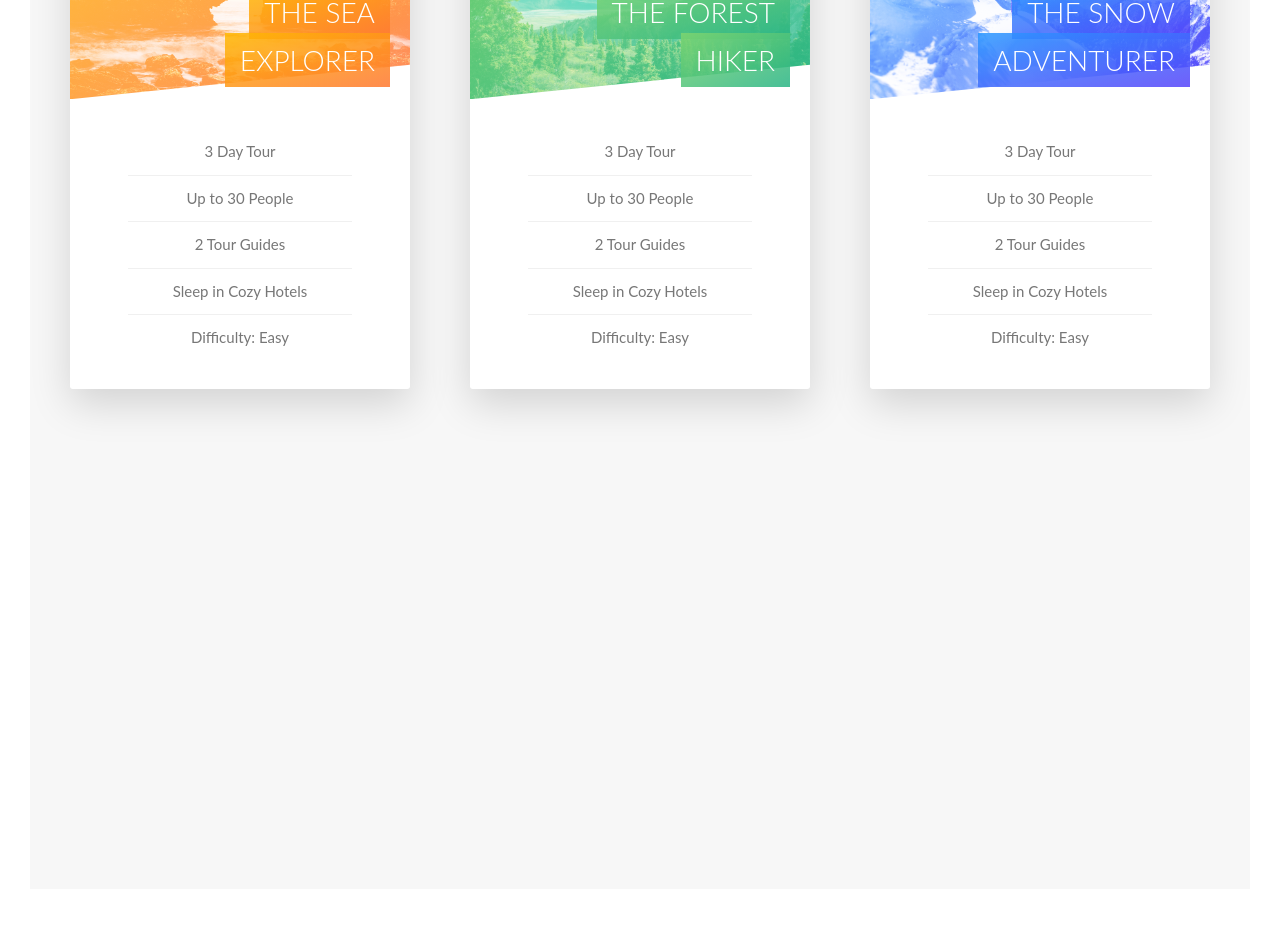
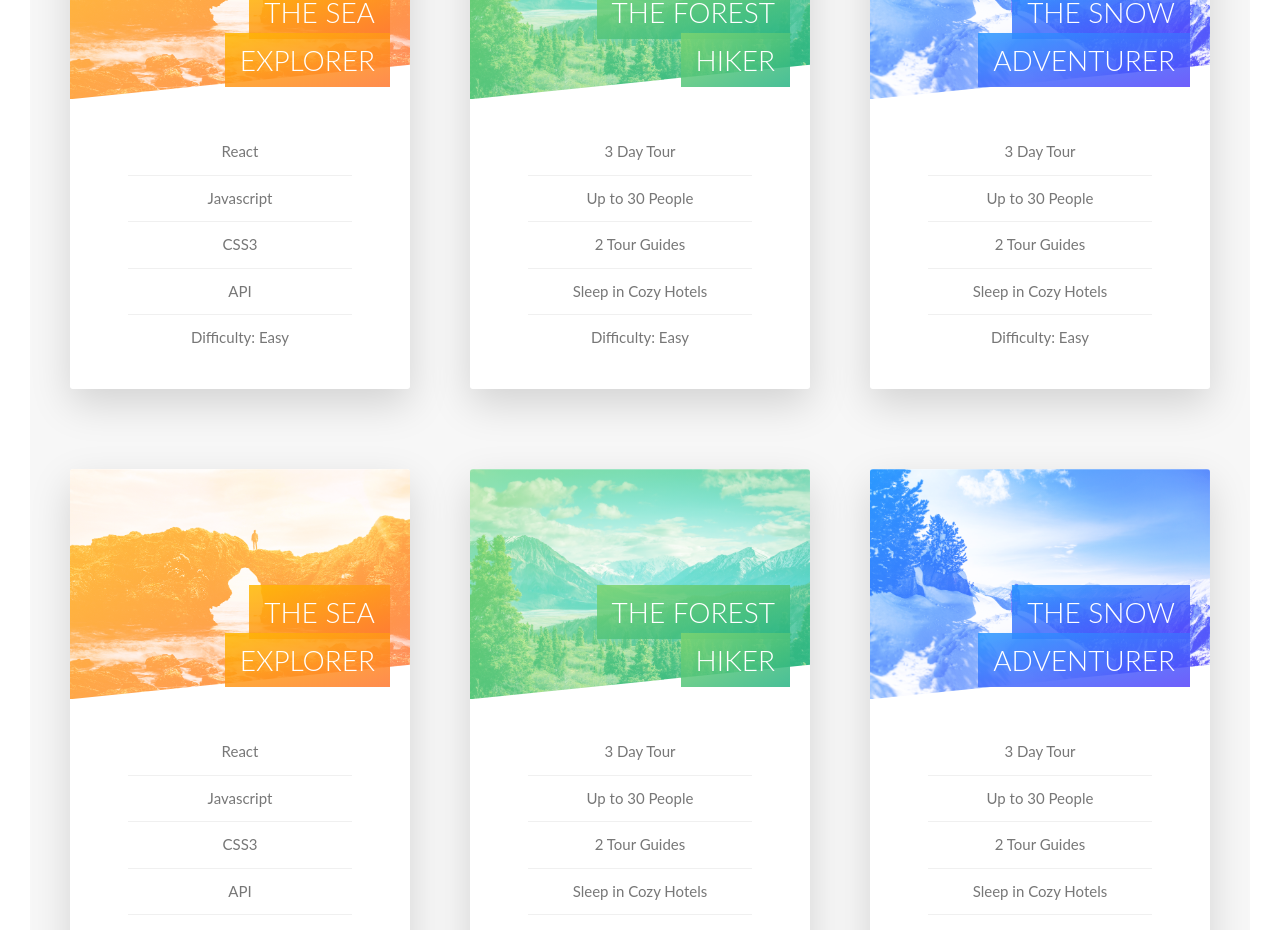
Before and after one commit to Plunky33/react-portfolio-site, a React (Create React App) app: page / in a window 1280 px wide. Shown: the part 2580-3510 px from the top of the page. Built offline with nearby package versions, Linux system fonts and the light colour scheme.

Commit message:
clean up className and keys

```diff
--- a/src/components/FeatureBox.js
+++ b/src/components/FeatureBox.js
@@ -30,11 +30,11 @@ const boxContent = [
 
 const renderedContent = boxContent.map((item) => {
   return (
-    <div class="col-1-of-4">
-      <div class="feature-box">
-        <i class={`feature-box__icon icon-basic-${item.icon}`}></i>
-        <h3 class="heading-tertiary u-margin-bottom-small">{item.tag}</h3>
-        <p class="feature-box__text">{item.copy}</p>
+    <div key={item.tag} className="col-1-of-4">
+      <div className="feature-box">
+        <i className={`feature-box__icon icon-basic-${item.icon}`}></i>
+        <h3 className="heading-tertiary u-margin-bottom-small">{item.tag}</h3>
+        <p className="feature-box__text">{item.copy}</p>
       </div>
     </div>
   );
--- a/src/components/FeatureCard.js
+++ b/src/components/FeatureCard.js
@@ -7,10 +7,10 @@ const cardContent = [
     headingNum: 1,
     backNum: 1,
     title: "The Sea Explorer",
-    slugA: "3 Day Tour",
-    slugB: "Up to 30 People",
-    slugC: "2 Tour Guides",
-    slugD: "Sleep in Cozy Hotels",
+    slugA: "React",
+    slugB: "Javascript",
+    slugC: "CSS3",
+    slugD: "API",
     slugE: "Difficulty: Easy",
     backTitle: "Only",
     backSubtitle: "$297",
@@ -26,7 +26,7 @@ const cardContent = [
     slugD: "Sleep in Cozy Hotels",
     slugE: "Difficulty: Easy",
     backTitle: "Only",
-    backSubtitle: "$297",
+    backSubtitle: "$497",
   },
   {
     picNum: 3,
@@ -39,26 +39,26 @@ const cardContent = [
     slugD: "Sleep in Cozy Hotels",
     slugE: "Difficulty: Easy",
     backTitle: "Only",
-    backSubtitle: "$297",
+    backSubtitle: "$697",
   },
 ];
 
 const renderedContent = cardContent.map((item) => {
   return (
-    <div class="col-1-of-3">
-      <div class="card">
-        <div class="card__side card__side--front">
-          <div class={`card__picture card__picture--${item.picNum}`}>
+    <div className="col-1-of-3">
+      <div className="card">
+        <div className="card__side card__side--front">
+          <div className={`card__picture card__picture--${item.picNum}`}>
             &nbsp;
           </div>
-          <h4 class="card__heading">
+          <h4 className="card__heading">
             <span
-              class={`card__heading-span card__heading-span--${item.headingNum}`}
+              className={`card__heading-span card__heading-span--${item.headingNum}`}
             >
               {item.title}
             </span>
           </h4>
-          <div class="card__details">
+          <div className="card__details">
             <ul>
               <li>{item.slugA}</li>
               <li>{item.slugB}</li>
@@ -69,14 +69,14 @@ const renderedContent = cardContent.map((item) => {
           </div>
         </div>
         <div
-          class={`card__side card__side--back card__side--back-${item.backNum}`}
+          className={`card__side card__side--back card__side--back-${item.backNum}`}
         >
-          <div class="card__cta">
-            <div class="card__price-box">
-              <p class="card__price-only">{item.backTitle}</p>
-              <p class="card__price-value">{item.backSubtitle}</p>
+          <div className="card__cta">
+            <div className="card__price-box">
+              <p className="card__price-only">{item.backTitle}</p>
+              <p className="card__price-value">{item.backSubtitle}</p>
             </div>
-            <HeroButton text="Check Out Project" />
+            <HeroButton text="See Project" />
           </div>
         </div>
       </div>
--- a/src/components/SectionAbout.js
+++ b/src/components/SectionAbout.js
@@ -5,36 +5,38 @@ import React from "react";
 
 const SectionAbout = () => {
   return (
-    <section class="section-about">
-      <div class="u-center-text u-margin-bottom-big">
-        <h2 class="heading-secondary">Exciting Tour for Adventurous People</h2>
+    <section className="section-about">
+      <div className="u-center-text u-margin-bottom-big">
+        <h2 className="heading-secondary">
+          Exciting Tour for Adventurous People
+        </h2>
       </div>
 
-      <div class="row">
-        <div class="col-1-of-2">
-          <h3 class="heading-tertiary u-margin-bottom-small">
+      <div className="row">
+        <div className="col-1-of-2">
+          <h3 className="heading-tertiary u-margin-bottom-small">
             You're going to fall in love with nature
           </h3>
-          <p class="paragraph">
+          <p className="paragraph">
             Lorem ipsum, dolor sit amet consectetur adipisicing elit. Doloribus
             nesciunt vitae corporis iusto nostrum eius, nisi libero sequi.
             Doloribus nesciunt vitae corporis iusto nostrum eius, nisi libero
             sequi.
           </p>
 
-          <h3 class="heading-tertiary u-margin-bottom-small">
+          <h3 className="heading-tertiary u-margin-bottom-small">
             Live adventures like you never have before
           </h3>
-          <p class="paragraph">
+          <p className="paragraph">
             Lorem ipsum, dolor sit amet consectetur adipisicing elit. Doloribus
             nesciunt vitae corporis iusto nostrum eius, nisi libero sequi.
           </p>
-          <a href="#about" class="btn-text">
+          <a href="#about" className="btn-text">
             Learn More &rarr;
           </a>
         </div>
-        <div class="col-1-of-2">
-          <div class="composition">
+        <div className="col-1-of-2">
+          <div className="composition">
             <img
               src={nature1}
               alt="about"
--- a/src/components/SectionCard.js
+++ b/src/components/SectionCard.js
@@ -3,11 +3,14 @@ import FeatureCard from "./FeatureCard";
 
 const SectionCard = () => {
   return (
-    <section class="section-tours">
-      <div class="u-center-text u-margin-bottom-big">
-        <h2 class="heading-secondary">Most popular tours</h2>
+    <section className="section-tours">
+      <div className="u-center-text u-margin-bottom-big">
+        <h2 className="heading-secondary">Most popular tours</h2>
       </div>
-      <div class="row">
+      <div className="row">
+        <FeatureCard />
+      </div>
+      <div className="row">
         <FeatureCard />
       </div>
     </section>
--- a/src/components/SectionExplore.js
+++ b/src/components/SectionExplore.js
@@ -3,8 +3,8 @@ import FeatureBox from "./FeatureBox";
 
 const SectionExplore = () => {
   return (
-    <section class="section-features">
-      <div class="row">
+    <section className="section-features">
+      <div className="row">
         <FeatureBox />
       </div>
     </section>
--- a/src/sass/layout/_grid.scss
+++ b/src/sass/layout/_grid.scss
@@ -63,7 +63,7 @@
   }
 }
 
-$columns: 12; // number of columns in the grid system
+$columns: 9; // number of columns in the grid system
 
 .col {
   background-color: pink;
```
